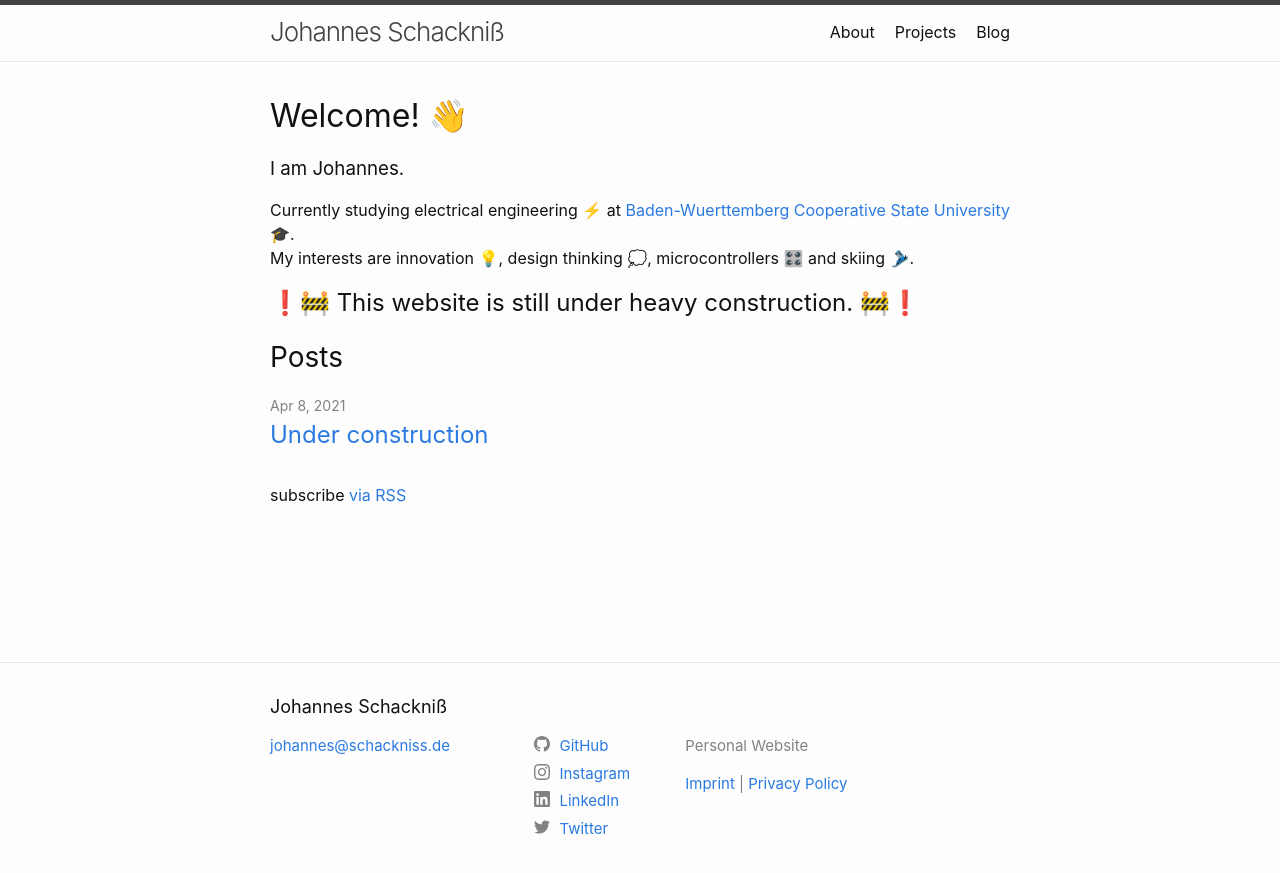
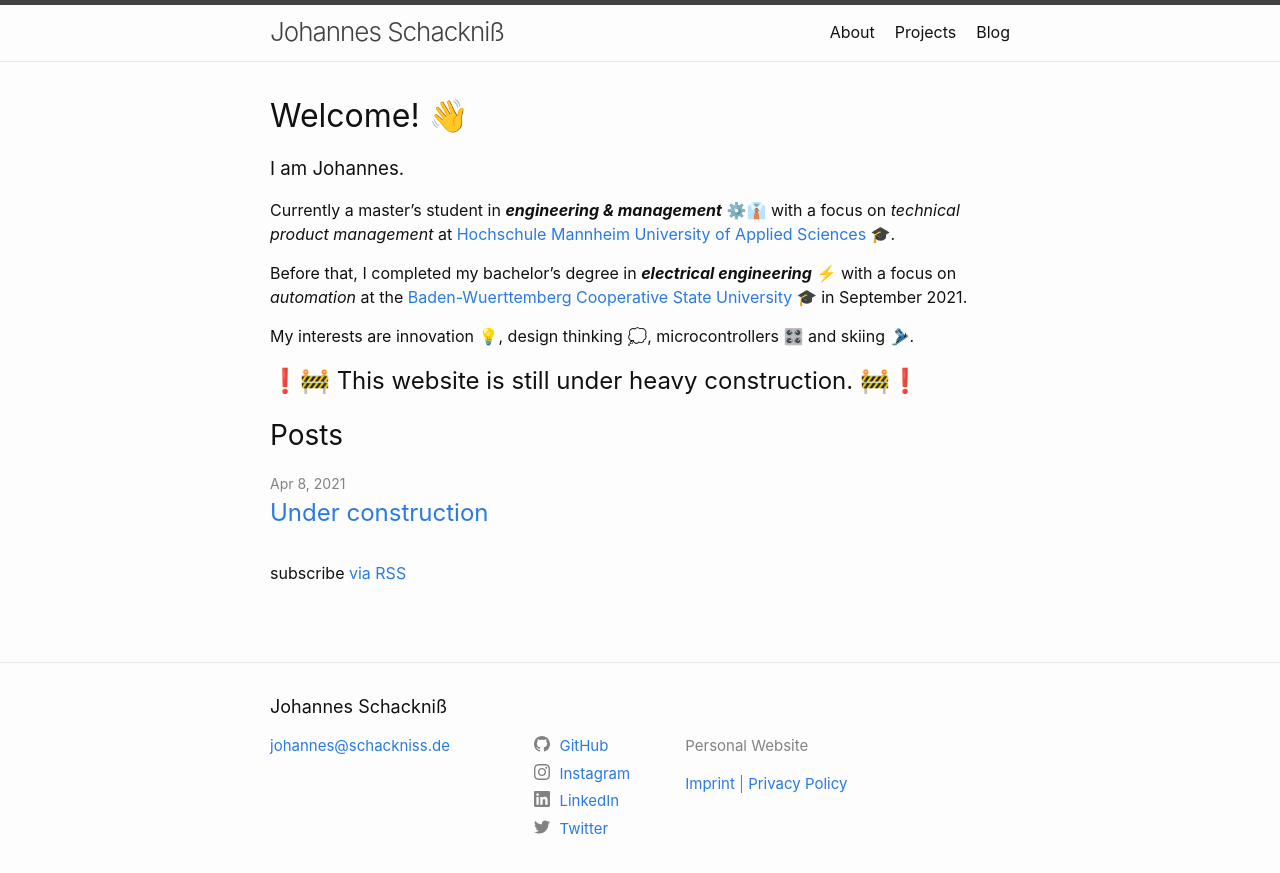
Before and after one commit to schackniss/schackniss.de, a Jekyll site: the page built from index.md, in a window 1280 px wide. Shown: the top 873 px of the page. Built offline with Jekyll 4.4.1, drawn with Linux system fonts in a browser that asks for light colours.

Commit message:
Update current studies

```diff
--- a/index.md
+++ b/index.md
@@ -3,7 +3,10 @@ layout: home
 title: Welcome! 👋
 ---
 ### I am Johannes.
-Currently studying electrical engineering ⚡ at [Baden-Wuerttemberg Cooperative State University 🎓](https://www.dhbw.de/).
+Currently a master's student in ***engineering & management*** ⚙️👔 with a focus on *technical product management* at [Hochschule Mannheim  University of Applied Sciences 🎓](https://www.english.hs-mannheim.de/the-university.html).
+
+Before that, I completed my bachelor's degree in ***electrical engineering*** ⚡ with a focus on *automation* at the [Baden-Wuerttemberg Cooperative State University 🎓](https://www.dhbw.de/) in September 2021.
+
 My interests are innovation 💡, design thinking 💭, microcontrollers 🎛️ and skiing 🎿.
 
 ## ❗🚧 This website is still under heavy construction. 🚧❗
```
